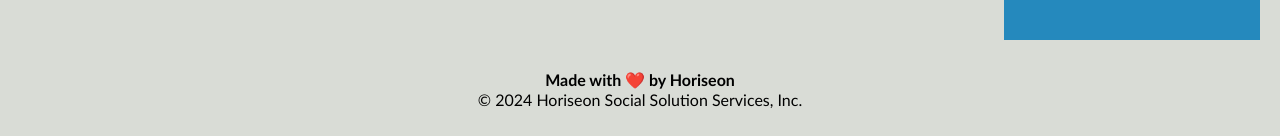
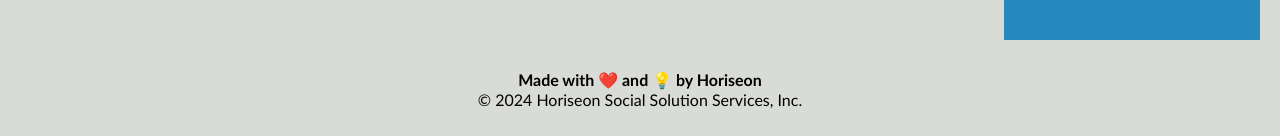
Before and after one commit to Ayodeji3112/01-HTML-CSS-and-GIT-Code-Refactor, a plain HTML site: page index.html in a window 1280 px wide. Shown: the part 1879-2015 px from the top of the page. Drawn offline with Linux system fonts and the light colour scheme.

Commit message:
Readme and html was updated

```diff
--- a/index.html
+++ b/index.html
@@ -74,7 +74,7 @@
         </section>
     </aside>
     <footer class="footer">
-        <h4>Made with ❤️️ by Horiseon</h4>
+        <h4>Made with ❤️️ and &#128161; by Horiseon</h4>
         <p>
             &copy; 2024 Horiseon Social Solution Services, Inc.
         </p>
```
Also changed, not shown: 2 other files.
